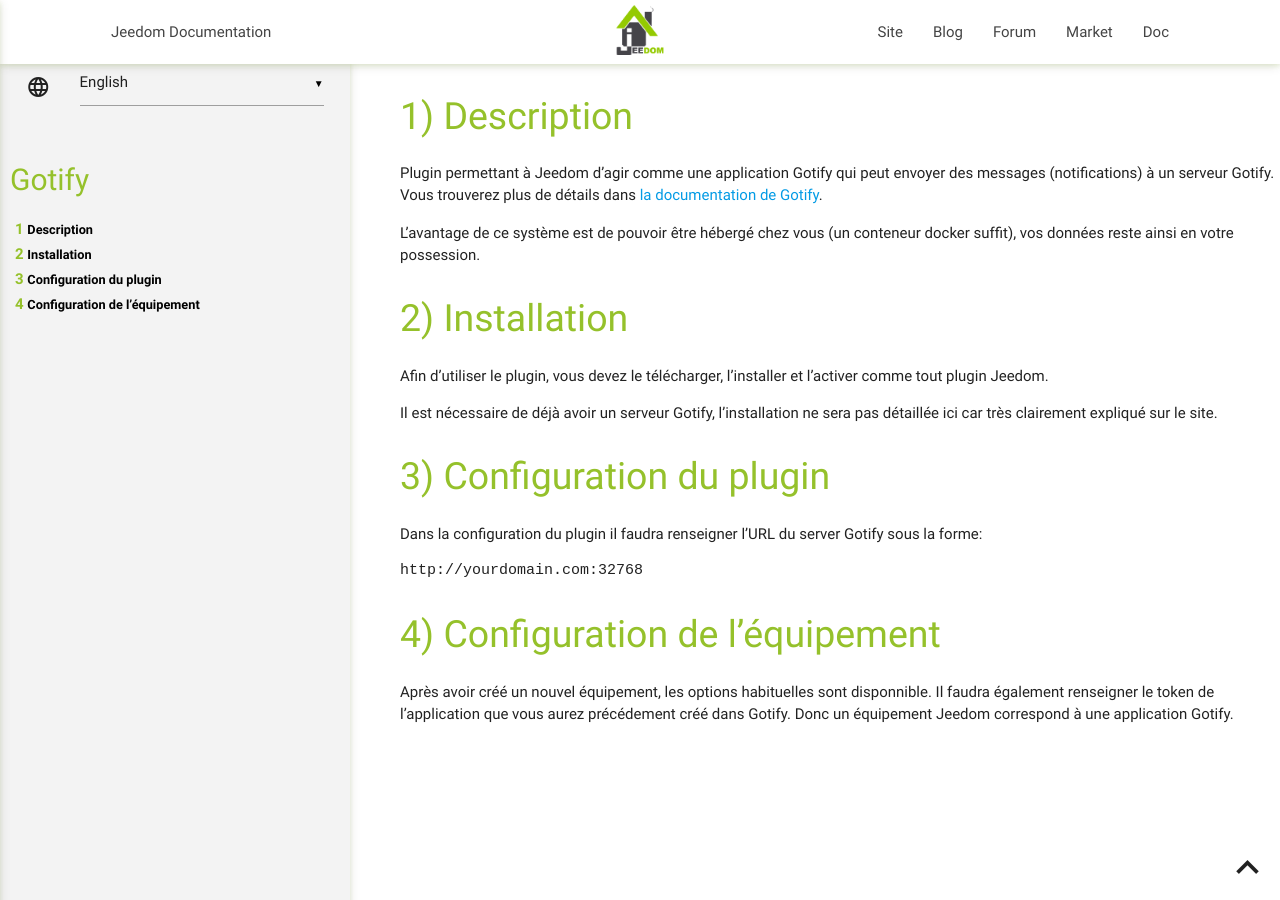
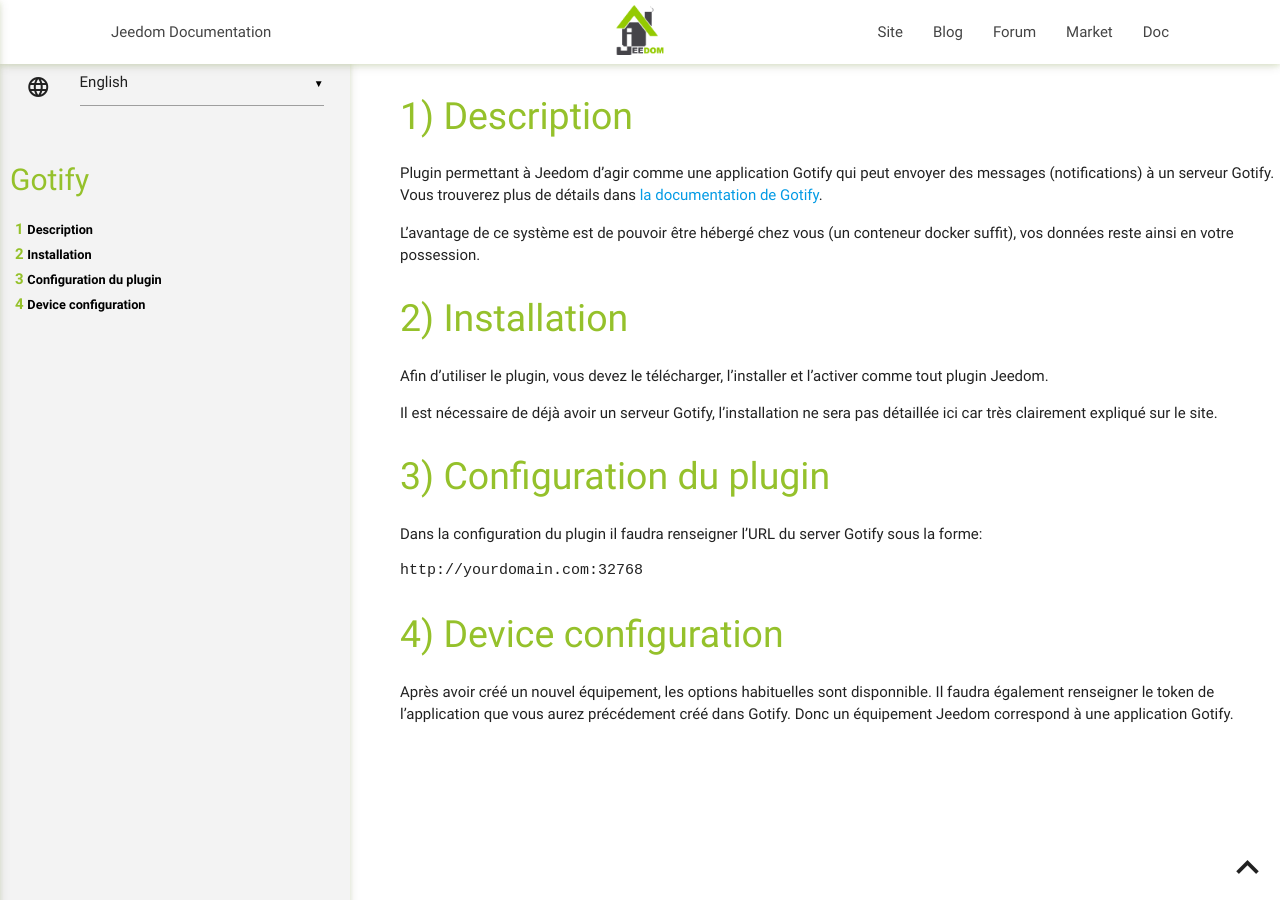
Before and after one commit to Mips2648/jeedom-gotify, a Jekyll site: the page built from docs/en_US/index.md, in a window 1280 px wide. Built offline with Jekyll 4.4.1, drawn with Linux system fonts in a browser that asks for light colours.

Commit message:
[ROBOT] Action all

````diff
--- a/docs/en_US/index.md
+++ b/docs/en_US/index.md
@@ -25,7 +25,7 @@ Dans la configuration du plugin il faudra renseigner l'URL du server Gotify sous
 http://yourdomain.com:32768
 ```
 
-# Configuration de l'équipement
+# Device configuration
 
 Après avoir créé un nouvel équipement, les options habituelles sont disponnible.
 Il faudra également renseigner le token de l'application que vous aurez précédement créé dans Gotify.
````
Also changed, not shown: other parts of docs/en_US/index.md (+1 -1 lines).
